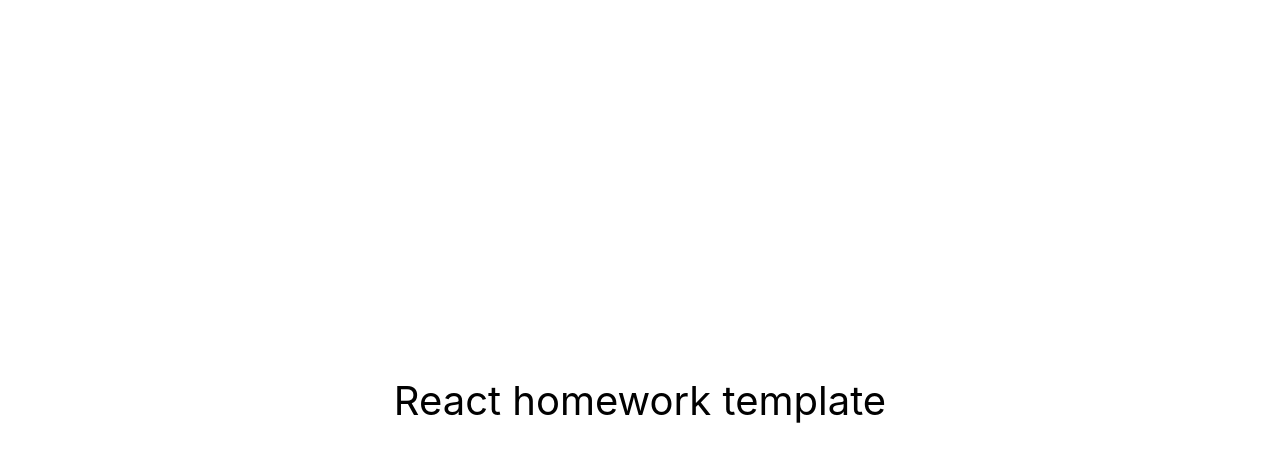
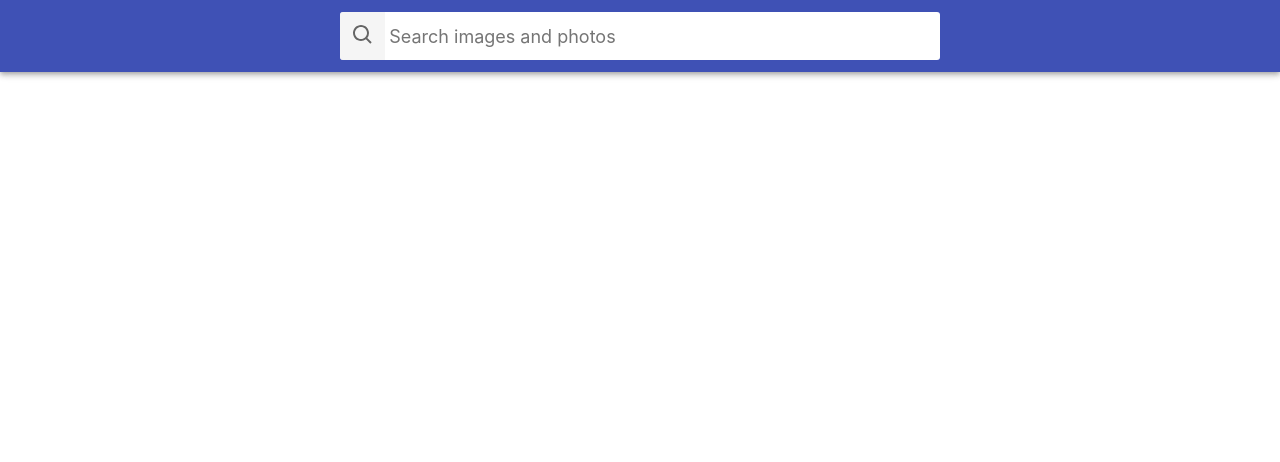
Before and after one commit to ripper3061/goit-react-hw-03-image-finder, a React (Create React App) app: page / in a window 1280 px wide. Shown: the top 462 px of the page. Built offline with nearby package versions, Linux system fonts and the light colour scheme.

Commit message:
разметка + стили Searchbar - ImageGallary- Item

```diff
--- a/package.json
+++ b/package.json
@@ -4,11 +4,14 @@
   "private": true,
   "homepage": "https://ripper3061.github.io/goit-react-hw-03-image-finder/",
   "dependencies": {
+    "@emotion/styled": "^11.10.6",
     "@testing-library/jest-dom": "^5.16.3",
     "@testing-library/react": "^12.1.4",
     "@testing-library/user-event": "^13.5.0",
+    "axios": "^1.3.6",
     "react": "^18.1.0",
     "react-dom": "^18.1.0",
+    "react-icons": "^4.8.0",
     "react-scripts": "5.0.1",
     "web-vitals": "^2.1.3"
   },
--- a/src/components/App.jsx
+++ b/src/components/App.jsx
@@ -1,16 +1,10 @@
+import { Searchbar } from './Searchbar/Searchbar';
+import { AppLayout } from './App.styled';
+
 export const App = () => {
   return (
-    <div
-      style={{
-        height: '100vh',
-        display: 'flex',
-        justifyContent: 'center',
-        alignItems: 'center',
-        fontSize: 40,
-        color: '#010101'
-      }}
-    >
-      React homework template
-    </div>
+    <AppLayout>
+      <Searchbar />
+    </AppLayout>
   );
 };
--- /dev/null
+++ b/src/components/App.styled.jsx
@@ -0,0 +1,8 @@
+import styled from '@emotion/styled';
+
+export const AppLayout = styled.div`
+  display: grid;
+  grid-template-columns: 1fr;
+  grid-gap: 16px;
+  padding-bottom: 24px;
+`;
--- /dev/null
+++ b/src/components/Searchbar/Searchbar.jsx
@@ -0,0 +1,29 @@
+// import PropTypes from 'prop-types';
+import {
+  SearchbarLayout,
+  SearchForm,
+  SearchFormBtn,
+  SearchFormBtnLabel,
+  SearchFormInput,
+} from './Searchbar.styled';
+import { BiSearch } from 'react-icons/bi';
+
+export const Searchbar = () => {
+  return (
+    <SearchbarLayout>
+      <SearchForm>
+        <SearchFormBtn type="submit">
+          <BiSearch size="24" />
+          <SearchFormBtnLabel>Search</SearchFormBtnLabel>
+        </SearchFormBtn>
+
+        <SearchFormInput
+          type="text"
+          autocomplete="off"
+          autoFocus
+          placeholder="Search images and photos"
+        />
+      </SearchForm>
+    </SearchbarLayout>
+  );
+};
--- /dev/null
+++ b/src/components/Searchbar/Searchbar.styled.jsx
@@ -0,0 +1,73 @@
+import styled from '@emotion/styled';
+
+export const SearchbarLayout = styled.header`
+  top: 0;
+  left: 0;
+  position: sticky;
+  z-index: 1100;
+  display: flex;
+  justify-content: center;
+  align-items: center;
+  min-height: 64px;
+  padding-right: 24px;
+  padding-left: 24px;
+  padding-top: 12px;
+  padding-bottom: 12px;
+  color: #fff;
+  background-color: #3f51b5;
+  box-shadow: 0px 2px 4px -1px rgba(0, 0, 0, 0.2),
+    0px 4px 5px 0px rgba(0, 0, 0, 0.14), 0px 1px 10px 0px rgba(0, 0, 0, 0.12);
+`;
+
+export const SearchForm = styled.form`
+  display: flex;
+  align-items: center;
+  width: 100%;
+  max-width: 600px;
+  background-color: #fff;
+  border-radius: 3px;
+  overflow: hidden;
+`;
+
+export const SearchFormBtn = styled.button`
+  display: inline-block;
+  width: 48px;
+  height: 48px;
+  border: 0;
+  opacity: 0.6;
+  transition: opacity 250ms cubic-bezier(0.4, 0, 0.2, 1);
+  cursor: pointer;
+  outline: none;
+
+  :hover {
+    opacity: 1;
+  }
+`;
+
+export const SearchFormBtnLabel = styled.span`
+  position: absolute;
+  width: 1px;
+  height: 1px;
+  padding: 0;
+  overflow: hidden;
+  clip: rect(0, 0, 0, 0);
+  white-space: nowrap;
+  clip-path: inset(50%);
+  border: 0;
+`;
+
+export const SearchFormInput = styled.input`
+  display: inline-block;
+  width: 100%;
+  font: inherit;
+  font-size: 20px;
+  border: none;
+  outline: none;
+  padding-left: 4px;
+  padding-right: 4px;
+
+  ::placeholder {
+    font: inherit;
+    font-size: 18px;
+  }
+`;
--- a/src/index.css
+++ b/src/index.css
@@ -1,14 +1,32 @@
 @import-normalize; /* bring in normalize.css styles */
+
+html {
+  box-sizing: border-box;
+  width: 100vw;
+  overflow-x: hidden;
+}
+
+*,
+*::before,
+*::after {
+  box-sizing: inherit;
+}
 
 body {
   margin: 0;
-  font-family: -apple-system, BlinkMacSystemFont, 'Segoe UI', 'Roboto', 'Oxygen',
-    'Ubuntu', 'Cantarell', 'Fira Sans', 'Droid Sans', 'Helvetica Neue',
-    sans-serif;
+  font-family: -apple-system, BlinkMacSystemFont, 'Segoe UI', Roboto,
+    Oxygen-Sans, Ubuntu, Cantarell, 'Helvetica Neue', sans-serif;
+  color: #212121;
+  background-color: #fff;
   -webkit-font-smoothing: antialiased;
   -moz-osx-font-smoothing: grayscale;
 }
 
+img {
+  display: block;
+  max-width: 100%;
+  height: auto;
+}
 code {
   font-family: source-code-pro, Menlo, Monaco, Consolas, 'Courier New',
     monospace;
```
Also changed, not shown: src/components/ImageGallery/ImageGallery.jsx (added, +12 -0 lines), src/components/ImageGallery/ImageGallery.styled.jsx (added, +14 -0 lines), src/components/ImageGalleryItem/ImageGalleryItem.jsx (added, +10 -0 lines), src/components/ImageGalleryItem/ImageGalleryItem.styled.jsx (added, +19 -0 lines), 1 other file (tests, documents, lock files or other folders).
